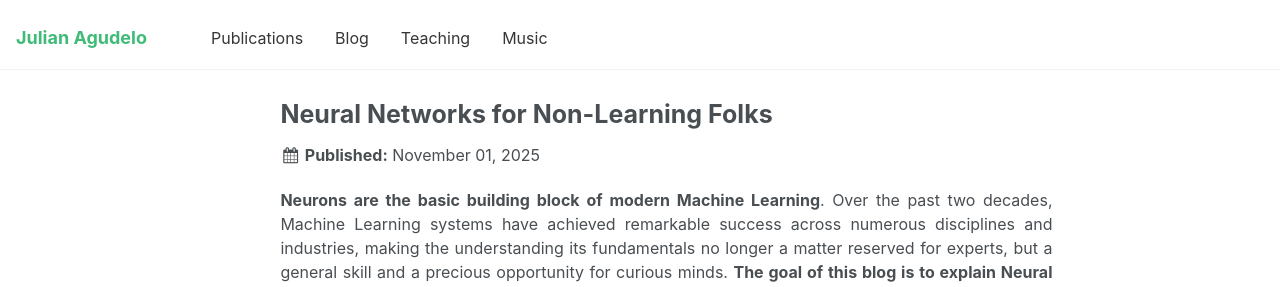
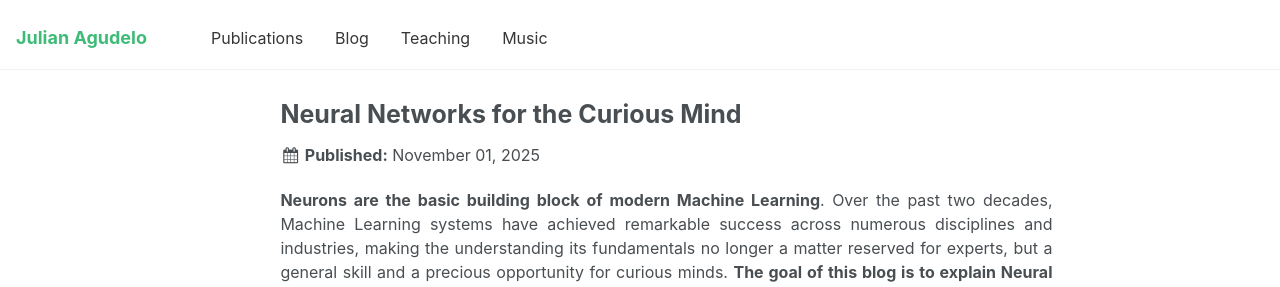
Before and after one commit to JulAgu/JulAgu.github.io, a Jekyll site: the page built from _posts/2025-11-01-NN.md, in a window 1280 px wide and 900 px high. Shown: the top 287 px of the window. Built offline with Jekyll 4.4.1, drawn with Linux system fonts in a browser that asks for light colours.

Commit message:
Change draft title

```diff
--- a/_posts/2025-11-01-NN.md
+++ b/_posts/2025-11-01-NN.md
@@ -1,5 +1,5 @@
 ---
-title: 'Neural Networks for Non-Learning Folks'
+title: 'Neural Networks for the Curious Mind'
 date: 2025-11-01
 author_profile: false
 # permalink: /posts/2025/10/NN-for-NLF/
```
